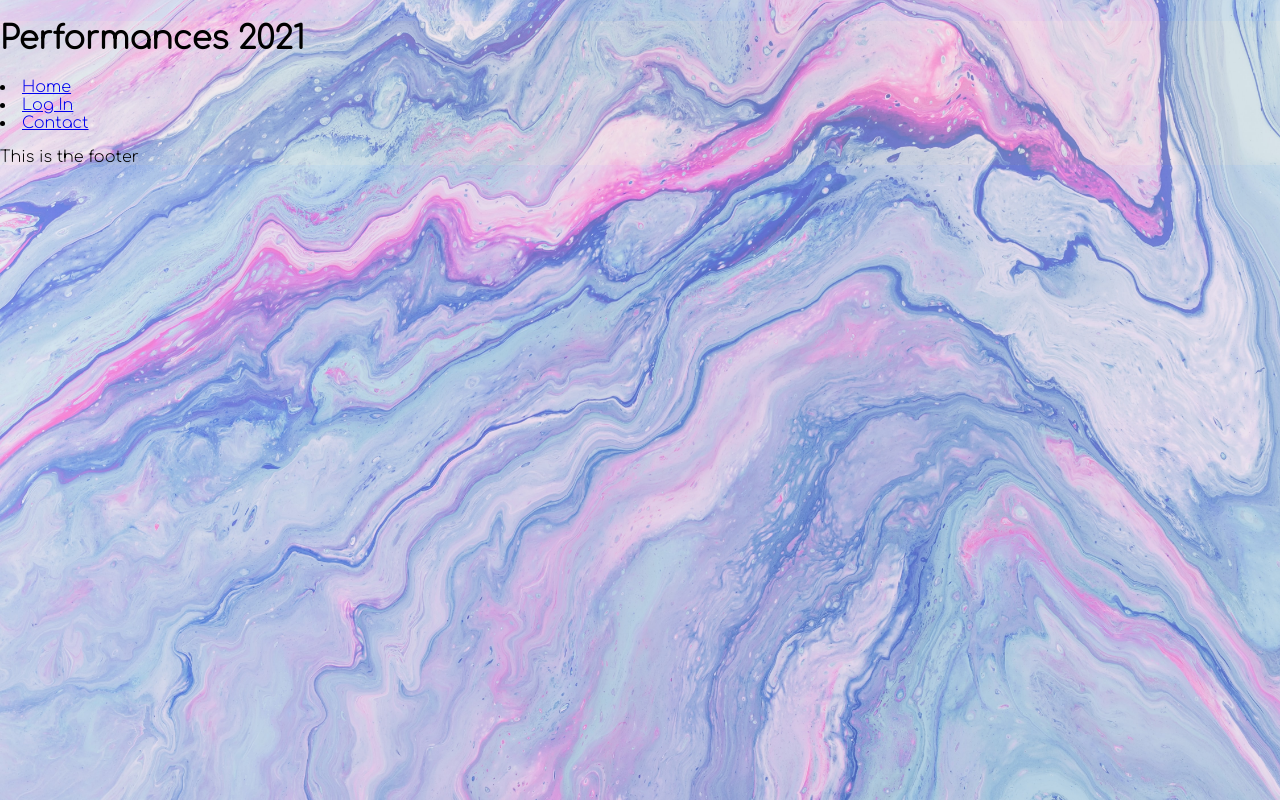
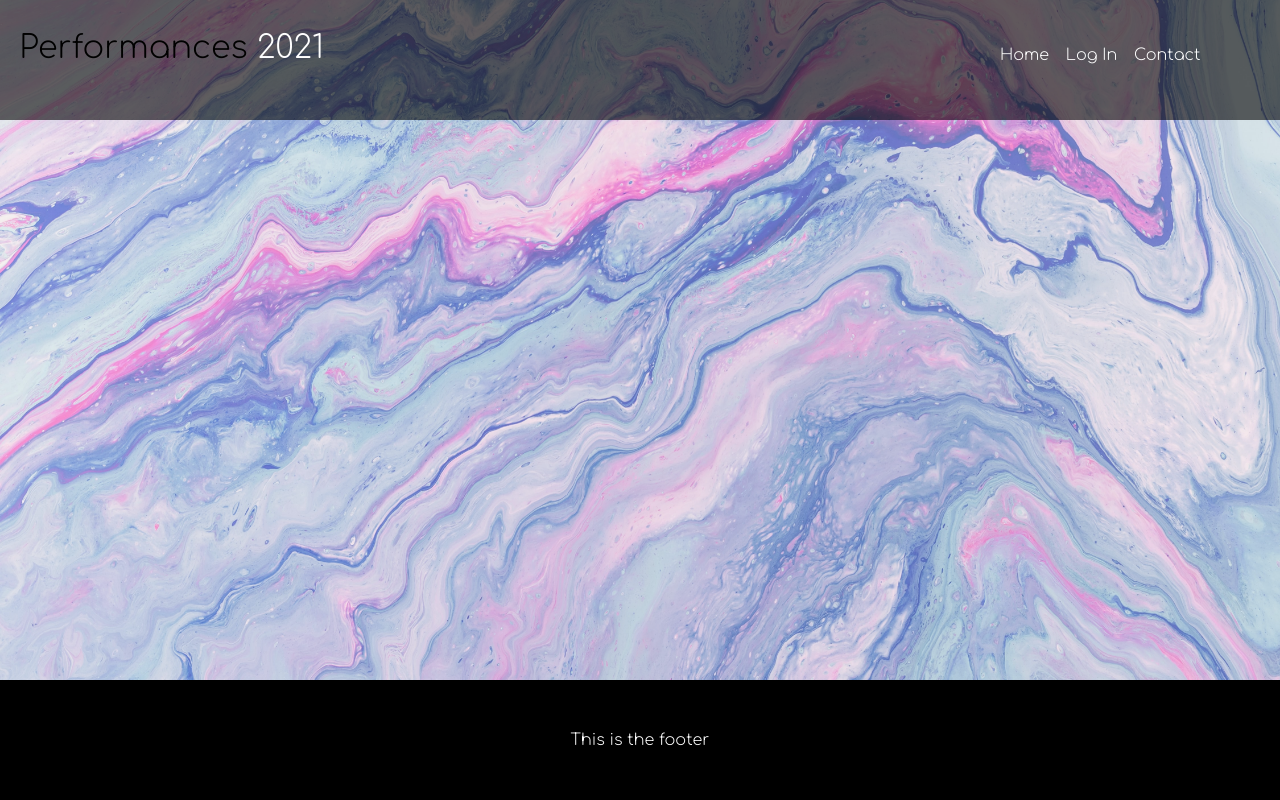
Before and after one commit to tsearch01/study-project, a PHP site: template App/Lib/view/includes/footer.php in a window 1280 px wide. Run offline with PHP 8.4, Linux system fonts and the light colour scheme; the template is opened without the code that fills it, so the values that code supplies are empty; some libraries are stand-ins or nearby versions.

Commit message:
new grid layout with nested flexbox template

```diff
--- a/App/Lib/view/includes/footer.php
+++ b/App/Lib/view/includes/footer.php
@@ -1,5 +1,7 @@
-    <footer>
-        <p>This is the footer</p>
+    <footer class="container">
+        <div class="footer-grid5 flex">
+            <p>This is the footer</p>
+        </div>
     </footer>
 </body>
 
--- a/App/Lib/view/includes/header.php
+++ b/App/Lib/view/includes/header.php
@@ -17,10 +17,11 @@
 <?php endif; ?>
 </head>
 <body>
-    <div class="grid-wrapper">
-        <header>
-            <h1>Performances <span class="year">2021</span></h1>
-            <nav>
+    <div class="body-container">
+        <header class="container">
+            <h1 class="header-grid4-5">Performances <span class="year">2021</span></h1>
+            <nav class="header-grid6">
+                <ul class="flex">
                     <li class="nav-item"><a class="nav-link" href="/study-project">Home</a></li>
                     <li class="nav-item"><a class="nav-link" href="#">Log In</a></li>
                     <li class="nav-item"><a class="nav-link" href="#">Contact</a></li>
--- a/App/Module/Performance/Controller/Performance.php
+++ b/App/Module/Performance/Controller/Performance.php
@@ -30,6 +30,7 @@ class Performance extends Controller
             "venue_id" => $_POST['venue'],
             "programme_id" => $_POST['programme'],
             "date" => $_POST['date'],
+            /*If image is on record then use this image, else let image = null*/
             "image" => null,
             "id" => $_POST['performance'],
             "errorMessages" => ''
--- a/Public/css/performance/show.css
+++ b/Public/css/performance/show.css
@@ -1,8 +1,5 @@
 /* main styling begin */
-img {
-    width: 25%;
-    height: 25%;
-}
+
 
 /* main styling end */
 
--- a/Public/css/template.css
+++ b/Public/css/template.css
@@ -1,16 +1,59 @@
 /* Root elements and Container class styling Begin*/
 html {
     font-family: 'Comfortaa', cursive;
-    height: 100%
 }
 
 body {
     margin: 0;
     background-position: center;
-    background-image: url("../img/marbleColours.jpg");
+    background-image: url("/study-project/Public/img/marbleColours.jpg");
     background-repeat: no-repeat;
     background-size: cover;
     backdrop-filter: sepia(.1);
+}
+
+.body-container {
+    height: 100vh;
+    display: grid;
+
+    grid-template-columns: [col1-start] 25% [col2-start] 50% [col3-start] 25% [end];
+    grid-template-rows: [row1-start] 15% [row2-start] 70% [row3-start] auto [end];
+}
+
+header {
+    grid-row-start: row1-start;
+    grid-row-end: row2-start;
+    grid-column-start: col1-start;
+    grid-column-end: end;
+
+    background-color: rgba(0,0,0,.6);
+}
+
+main {
+    grid-row-start: row2-start;
+    grid-row-end: row3-start;
+    grid-column-start: col1-start;
+    grid-column-end: end;
+}
+
+footer {
+    grid-row-start: row3-start;
+    grid-row-end: end;
+    grid-column-start: col1-start;
+    grid-column-end: end;
+
+    background-color: black;
+    color: white;
+}
+
+.container {
+    display: grid;
+    grid-template-columns: [col1-start] 25% [col2-start] 50% [col3-start] 25% [end];
+    grid-template-rows: [row1-start] 25% [row2-start] 50% [row3-start] 25% [end];
+}
+
+.flex {
+    display: flex;
 }
 
 /* Root elements and Container class styling End*/
@@ -18,12 +61,73 @@ body {
 /* Header elements and class styling Begin*/
 
 
+.main-grid5 {
+    grid-row-start: row2-start;
+    grid-row-end: row3-start;
+    grid-column-start: col2-start;
+    grid-column-end: col3-start;
+}
+
+.main-grid8 {
+    grid-row-start: row3-start;
+    grid-row-end: end;
+    grid-column-start: col2-start;
+    grid-column-end: col3-start;
+}
 /* Header elements and class styling End*/
+.header-grid4-5 {
+    grid-row-start: row2-start;
+    grid-row-end: row3-start;
+    grid-column-start: col1-start;
+    grid-column-end: col3-start;
+}
+
+.header-grid6 {
+    grid-row-start: row2-start;
+    grid-row-end: row3-start;
+    grid-column-start: col3-start;
+    grid-column-end: end;
+}
+
+h1 {
+    font-weight: normal;
+    margin: 0;
+    padding-left: 2%;
+    text-align: justify;
+    box-sizing: border-box;
+}
+
+nav {
+    box-sizing: border-box;
+}
+
+nav ul li{
+    list-style: none;
+    padding-right: 6%;
+}
+
+nav ul li a{
+    color: white;
+    text-decoration: none;
+}
+
+.year{
+    color: white;
+}
 /* Main elements and class styling Begin*/
 
 
 /* Main elements and class styling End*/
 
 /* Footer elements and class styling Begin*/
+.footer-grid5 {
+    grid-row-start: row2-start;
+    grid-row-end: row3-start;
+    grid-column-start: col2-start;
+    grid-column-end: col3-start;
+}
 
+footer p{
+    margin: auto;
+}
 /* Footer elements and class styling End*/
```
Also changed, not shown: App/Module/Performance/view/edit.php (+5 -5 lines), App/Module/Performance/view/index.php (+7 -5 lines), App/Module/Performance/view/show.php (+4 -6 lines), Public/css/performance/index.css (+21 -0 lines), 1 other file.
